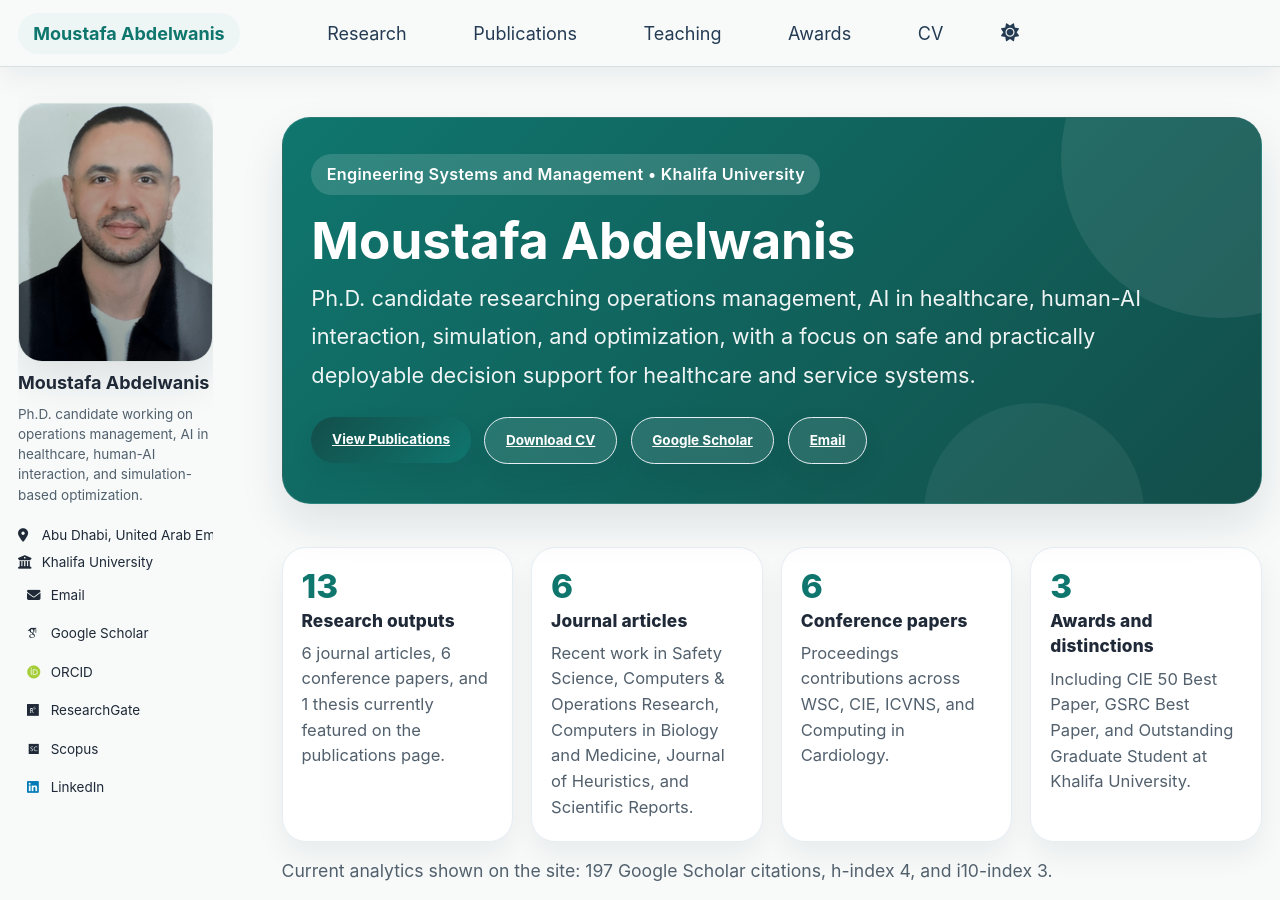
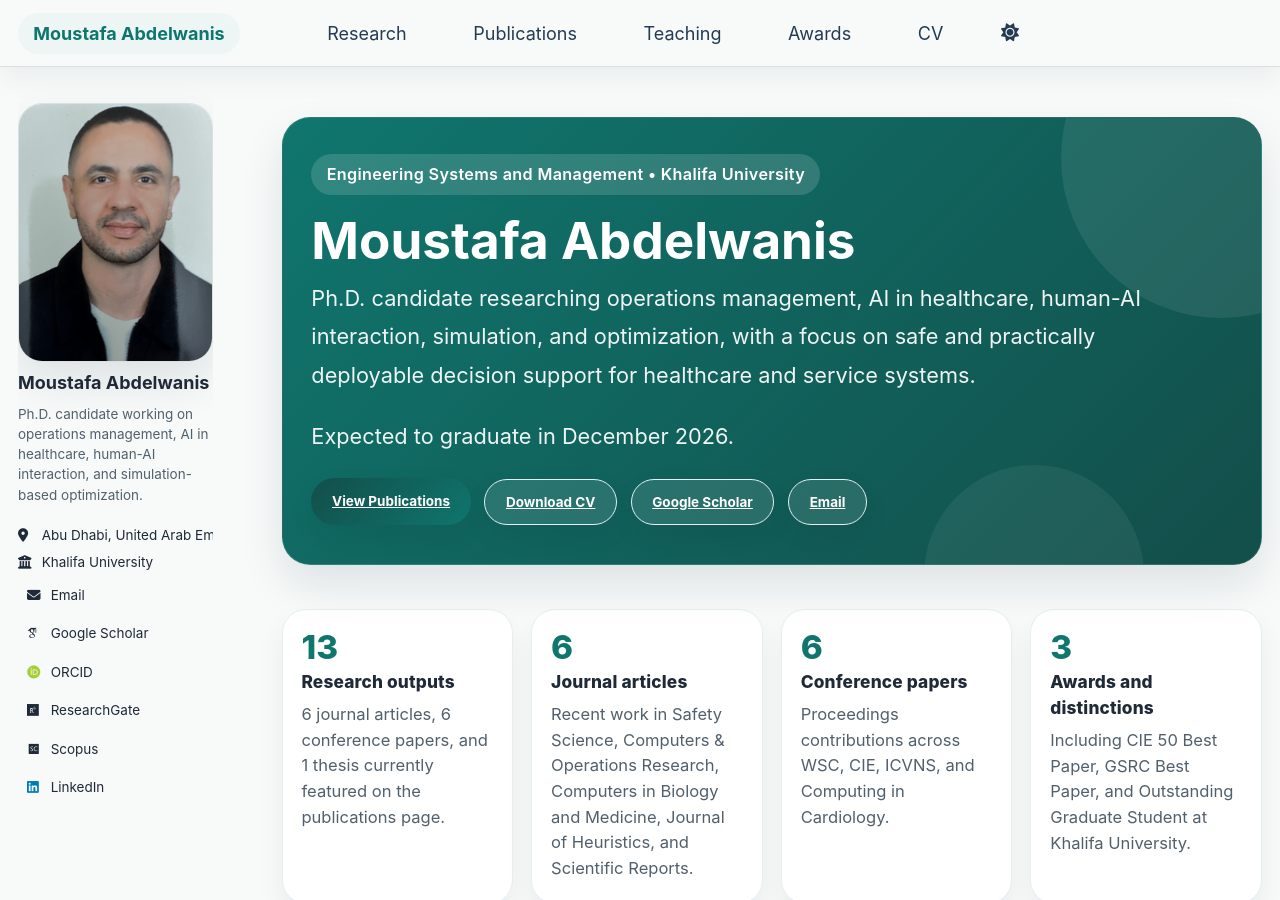
Before and after one commit to abdelwanismoustafa/abdelwanismoustafa.github.io, a Jekyll site: the page built from _pages/about.md, in a window 1280 px wide and 900 px high. Built offline with Jekyll 4.4.1, drawn with Linux system fonts in a browser that asks for light colours; some web fonts are replaced; a script bundle is joined from its source files by our own code; library files that are not in the unit come from our copies.

Commit message:
Update about.md

```diff
--- a/_pages/about.md
+++ b/_pages/about.md
@@ -11,6 +11,7 @@ redirect_from:
   <div class="hero-badge">Engineering Systems and Management • Khalifa University</div>
   <h1 class="hero-title">Moustafa Abdelwanis</h1>
   <p class="hero-subtitle">Ph.D. candidate researching operations management, AI in healthcare, human-AI interaction, simulation, and optimization, with a focus on safe and practically deployable decision support for healthcare and service systems.</p>
+  <p class="hero-subtitle">Expected to graduate in December 2026.</p>
   <div class="hero-actions">
     <a class="btn btn--primary" href="/publications/">View Publications</a>
     <a class="btn btn--inverse" href="/files/Moustafa_Abdelwanis_CV.pdf">Download CV</a>
```
